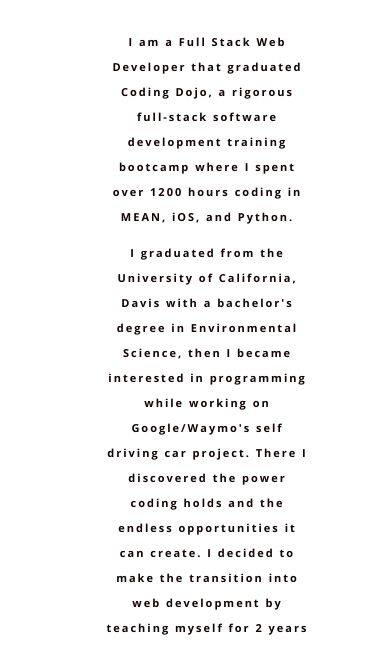
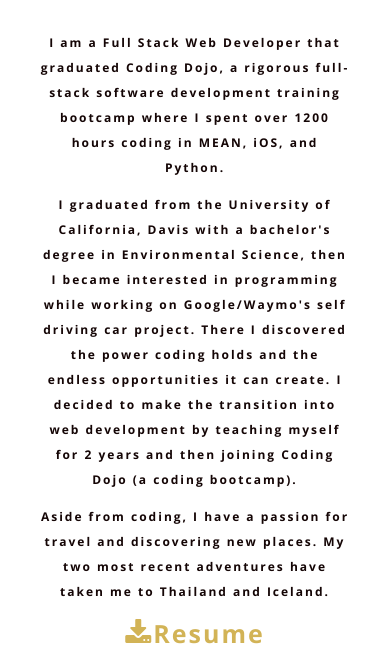
Before and after one commit to lgspacil/lgspacil.github.io, a plain HTML site: page index.html in a window 390 px wide. Shown: the part 454-1100 px from the top of the page. Drawn offline with nearby package versions, Linux system fonts and the light colour scheme.

Commit message:
added portfolio and about_me padding changes

```diff
--- a/css/style.css
+++ b/css/style.css
@@ -2346,6 +2346,14 @@ blockquote {
     padding-right: 79px;
 }
 
+.about_me a{
+    font-size: 25px;
+
+}
+.about_me i{
+    color:  #d2b356;
+}
+
 .project_gallery a{
     float: left;
 }
@@ -2367,9 +2375,13 @@ blockquote {
         padding-left: 0%;
 
     }
+    .about_me{
+        padding-left: 40px;
+        padding-right: 40px;
+    }
 
     .about_me p{
-        font-size: 11px;
+        font-size: 12px;
     }
 }
 
--- a/index.html
+++ b/index.html
@@ -160,6 +160,9 @@
             <p>I graduated from the University of California, Davis with a bachelor's degree in Environmental Science, then I became interested in programming while working on Google/Waymo's self driving car project. There I discovered the power coding holds and the endless opportunities it can create. I decided to make the transition into web development by teaching myself for 2 years and then joining Coding Dojo (a coding bootcamp).</p>
 
             <p> Aside from coding, I have a passion for travel and discovering new places. My two most recent adventures have taken me to Thailand and Iceland.</p>
+
+
+            <i class="fa fa-download fa-2x"></i><a href="https://drive.google.com/file/d/0B3lagGEvej4mQWd0cmI1TEgyaTA/view?usp=sharing">Resume</a>
         </div>
         <!-- end of about me -->
 
```
